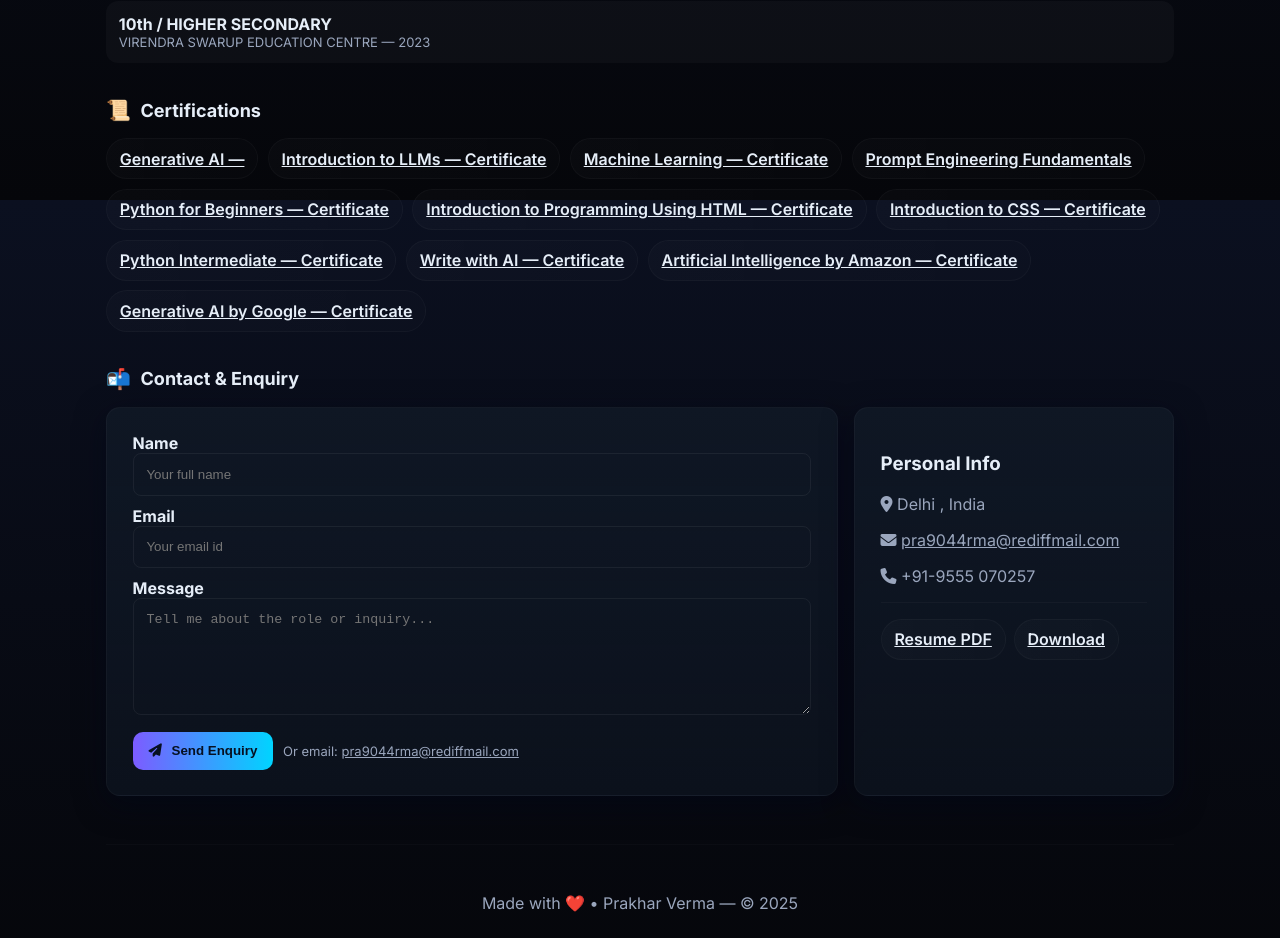
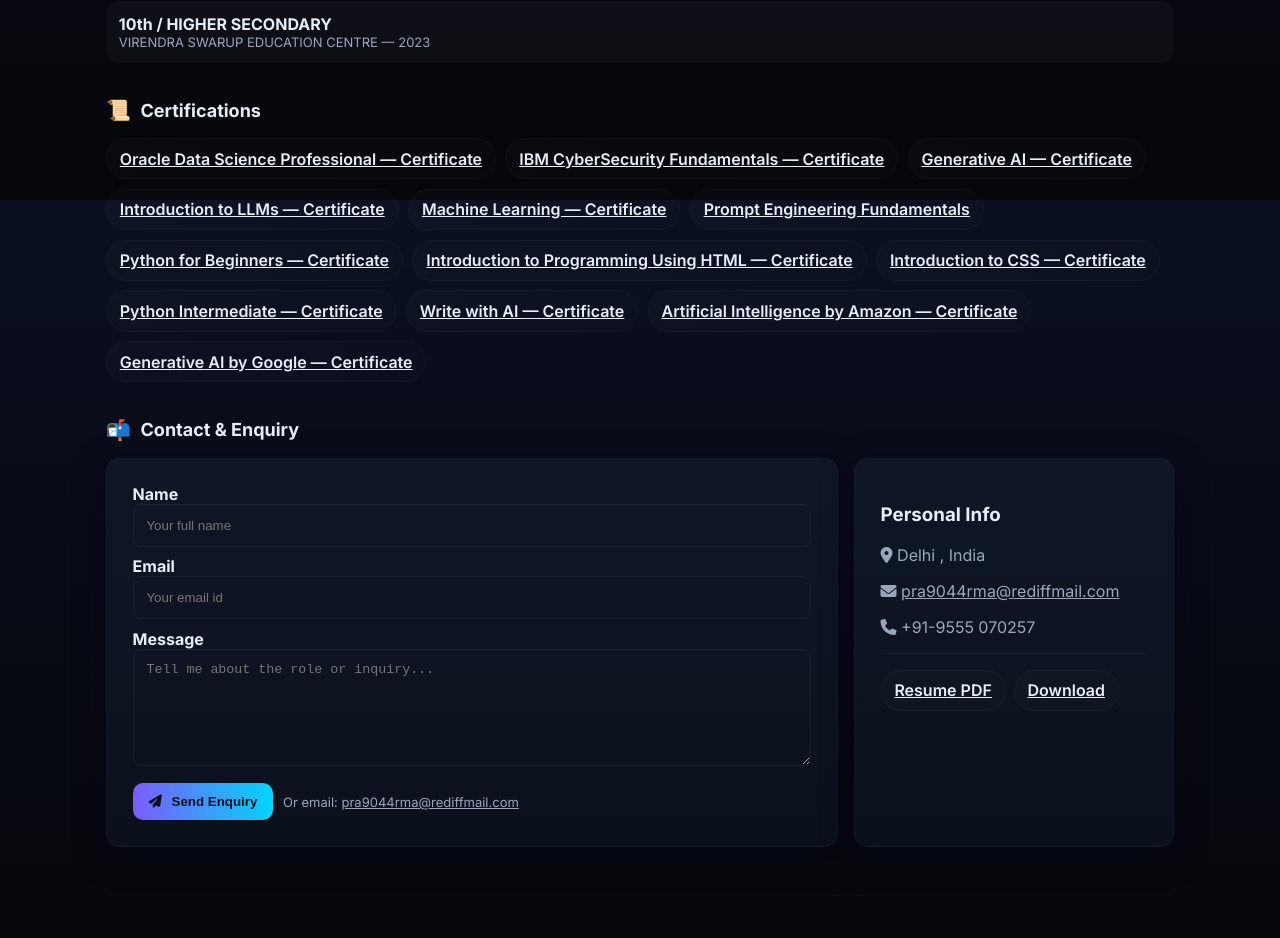
Before and after one commit to prakhar9044-code/resume-prakharcodess, a plain HTML site: page index.html in a window 1280 px wide. Shown: the part 1400-2338 px from the top of the page. Drawn offline with nearby package versions, Linux system fonts and the light colour scheme.

Commit message:
MADE SOME CHANGES IN THE CODE

```diff
--- a/index.html
+++ b/index.html
@@ -284,8 +284,10 @@
   <section id="certifications" data-aos="fade-up">
     <h2 class="section-title"><span class="emoji">📜</span> Certifications</h2>
     <div class="certs">
-      <div class="cert"><a href="https://www.sololearn.com/en/certificates/CC-WCPSZ2TP">Generative AI — </a></div>
-      <div class="cert"><a href="https://www.sololearn.com/en/certificates/CC-WC1ZLCOY">Introduction to LLMs — Certificate</a></div>
+      <div class="cert"><a href="https://catalog-education.oracle.com/ords/certview/sharebadge?id=A04A17CEE858F4A8CFD5CB45ABBC63AABDBA1CED20C1D2309DFD5432D6455385">Oracle Data Science Professional — Certificate</a></div>
+      <div class="cert"><a href="https://www.credly.com/badges/cd49251b-f877-44ae-8363-c688a4d7fc0a/public_url">IBM CyberSecurity Fundamentals — Certificate</a></div>
+      <div class="cert"><a href="https://www.sololearn.com/en/certificates/CC-WCPSZ2TP">Generative AI — Certificate</a></div>
+      <div class="cert"><a href="https://www.sololearn.com/en/certificates/CC-WC1ZLCOY">Introduction to LLMs — Certificate </a></div>
       <div class="cert"><a href="https://www.sololearn.com/en/certificates/CC-CU61JZ8H">Machine Learning — Certificate</a></div>
       <div class="cert"><a href="https://www.sololearn.com/en/certificates/CC-VBGFKZIQ">Prompt Engineering Fundamentals</a></div>
       <div class="cert"><a href="https://www.sololearn.com/en/certificates/CC-WITL9IVS">Python for Beginners — Certificate</a></div>
```
